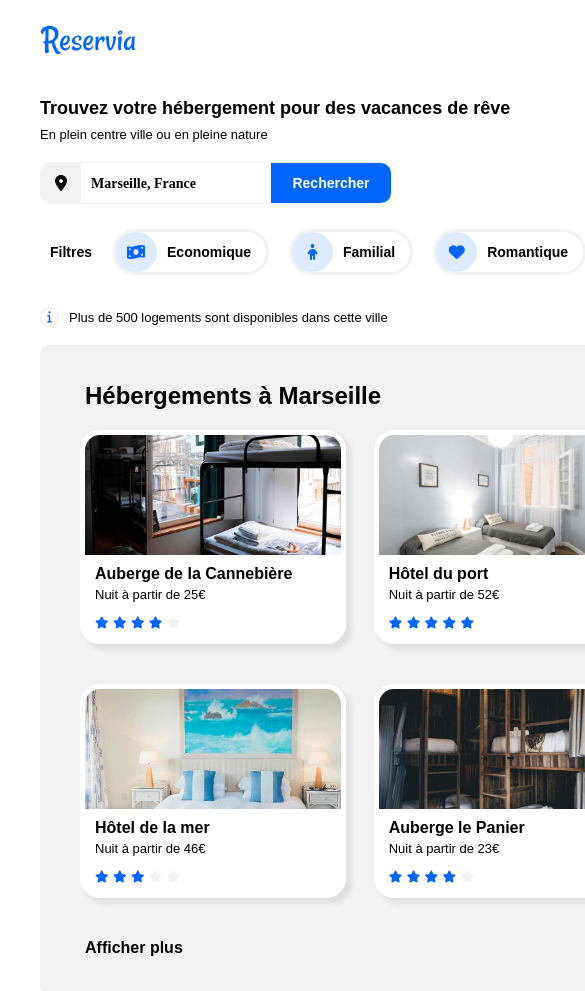
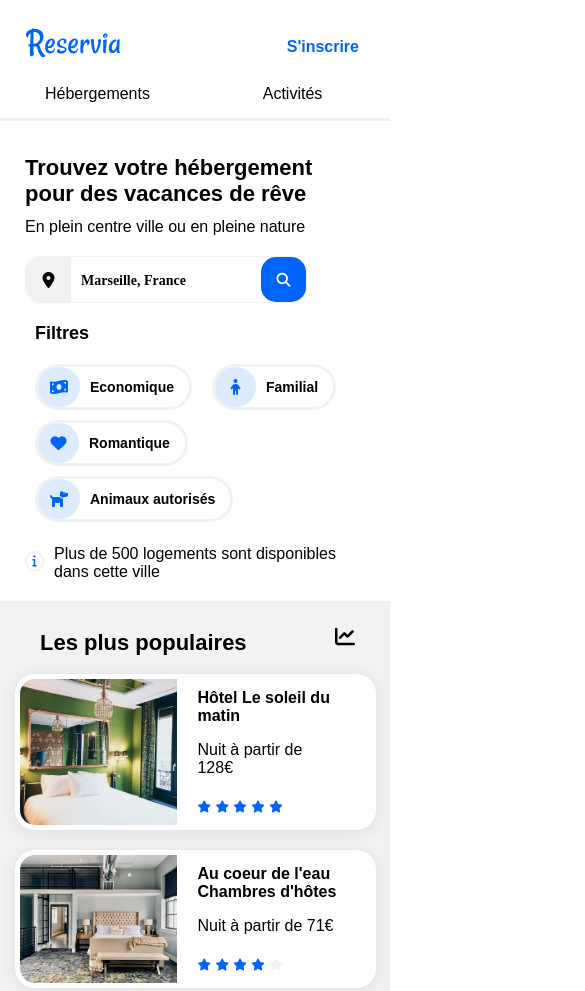
Before and after one commit to elodiepiris/PirisElodie_2_03072021, a plain HTML site: page index.html in a window 390 px wide. Shown: the top 991 px of the page, 585 px wide, since content can reach past the window. Drawn offline with Linux system fonts and the light colour scheme; a web font is replaced by a local one.

Commit message:
Finalisation desktop mobile

```diff
--- a/index.html
+++ b/index.html
@@ -3,43 +3,39 @@
 
 <head>
     <meta charset="utf-8" />
-    <meta name="viewport" content="width=device-width, initial-scale=1" />
-    <meta http-equiv="X-UA-Compatible" content="IE=edge" />
+    <meta name="viewport" content="width=device-width, initial-scale=1.0">
     <link rel="stylesheet" href="style.css" />
     <script src="https://kit.fontawesome.com/2f79477bfb.js" crossorigin="anonymous"></script>
     <title>Reservia</title>
 </head>
 
 <body>
-    <div class=container>
+    <header>
+        <!-- logo reservia and navbar -->
+        <div id="logo">
+          <a href="#"><img src="images/logo/Reservia.svg" alt="Reservia"/></a>
+        </div>
         <nav>
-            <!--Menu de navigation-->
-            <div id="logo_reservia">
-                <div><img src="images/logo/Reservia.svg" alt="Logo Reservia" /> </div>
-                <div class="sizenav">
-                    <div class="bouton_nav" id="hebergements">
-                        <a class="lien_nav" href="#Hebergements">Hébergements</a>
-                    </div>
-                    <div class="bouton_nav" id="activites">
-                        <a class="lien_nav" href="#activite">Activités</a>
-                    </div>
-                    <div class="bouton_nav" id="inscription">
-                        <a class="lien_nav" href="#">S'inscrire</a>
-                    </div>
-                </div>
-            </div>
+          <ul>
+            <li><a href="#marseille">Hébergements</a></li>
+            <li><a href="#activite">Activités</a></li>
+          </ul>
+          <a href="#" id="signIn">S'inscrire</a>
         </nav>
-        <header>
-            <section>
-                <!--Section de recherche-->
+      </header>
+        <main>
+            <section> <!--Section de recherche-->
                 <h1>Trouvez votre hébergement pour des vacances de rêve</h1>
                 <p>En plein centre ville ou en pleine nature</p>
                 <div class="borduresearch">
                     <div class="iconsearch"><i class="fas fa-map-marker-alt"></i></div>
                     <div><input class="search" type="search" placeholder="Marseille, France" /></div>
-                    <div class="buttonsearch">Rechercher</div>
+                    <div class="buttonsearch">
+                        <span class="mobilenone">Rechercher</span>
+                        <span class="desktopnone"><i class="fas fa-search"></i></span>
                     </div>
-                <div id=box_filtres>
+                </div>
+                <div class="box_filtres">
                     <h3 id="titre_filtres">Filtres</h3>
                     <ul id="filtres">
                         <li class="logos">
@@ -60,13 +56,12 @@
                         </li>
                     </ul>
                 </div>
-
                 <div class="info">
                     <div><i class="fas fa-info infoicon"></i> </div>
                     <p class="infotext">Plus de 500 logements sont disponibles dans cette ville</p>
                 </div>
             </section>
-        </header>
+        </main>
         <section id="Hebergements" class="blocs">
             <!--Section des hébergements-->
             <div class="blocmarseille">
@@ -161,14 +156,15 @@
                         </div>
                     </div>
                 </div>
-                <h4>Afficher plus</h4>
+                <a class="afficherplus" href="#">Afficher plus</a>
             </div>
-            <div class="blocpopulaires">
+            <div class="populaires">
                 <!--Les plus populaires-->
                 <div class=icontext>
                     <h2>Les plus populaires</h2>
                     <i class="fas fa-chart-line fa-lg iconpop"></i>
                 </div>
+                <div class="blocpopulaires">
                     <div class="bloc3">
                         <div class="cubepopulaires">
                             <div class="popimage1"></div>
@@ -224,6 +220,7 @@
                         </div>
                     </div>
                 </div>
+            </div>
         </section><!--Activités-->
         <section id="activite" class="activites">
             <h2>Activités à Marseille</h2>
@@ -268,9 +265,9 @@
                     </div>
                 </div>
             </div>
+            </div>
         </section>
-    </div>
-    <footer><!--FOOTER-->
+    <footer> <!--FOOTER-->
         <div class="footer">
             <div class="blocfooter">
                 <h3>A propos</h3>
@@ -291,7 +288,6 @@
                 <div><a href="#" class="decorationNone">Nous contacter</a></div>
             </div>
         </div>
-    </div>
     </footer>
 </body>
 </html>
--- a/style.css
+++ b/style.css
@@ -1,17 +1,18 @@
 /* POLICE */
 @font-face {
   font-family: "raleway";
-  src: url(fonts/Raleway-VariableFont_wght.ttf) "" format("truetype");
+  src: url("fonts/Raleway-VariableFont_wght.ttf")  format("truetype");
 }
-
 /* GENERAL */
 body {
-  font-family: "Raleway", Arial, serif;
-  margin: 0;
+  font-family: "Raleway", Arial, sans-serif;
+  margin:0;
 }
-.container {
-  margin: 0 40px 0 40px;
-  min-width: 1400px;
+header, section {
+  font-family: "Raleway", Arial, sans-serif;
+  width: auto;
+  margin-left: 25px;
+  margin-right: 25px;
 }
 h1 {
   font-weight: bold;
@@ -21,6 +22,12 @@ h1 {
 h3 {
   font-weight: bold;
   font-size: 16px;
+}
+ul{
+  list-style: none;
+}
+li{
+  text-decoration: none;
 }
 h3:hover {
   color:#0065fc;
@@ -34,37 +41,40 @@ p {
   margin-bottom: 20px;
 }
 /* NAV */
-.sizenav {
-  width: 35%;
+header {
+  display: flex;
+  justify-content: space-between;
+  flex-wrap: wrap;
+}
+#logo {
+  padding-top: 20px;
+}
+nav {
   display: flex;
   align-items: center;
-  justify-content: space-between;
 }
-#logo_reservia {
+nav ul {
   display: flex;
-  align-items: center;
-  justify-content: space-between;
 }
-.lien_nav {
+nav li a {
+  padding: 30px;
   text-decoration: none;
-  color: inherit;
-  display: flex;
-  align-items: center;
-  justify-content: space-around;
+  color:initial;
 }
-.bouton_nav {
-  width: 150px;
-  height: 80px;
-  display: flex;
-  justify-content: center;
-  align-items: center;
+#signIn {
+  color: #0065fc;
+  font-weight: bolder;
+  text-decoration: none;
   border-top: 3px solid transparent;
+  padding: 30px;
+
 }
-#inscription {
+#signIn:hover {
   color: #0065fc;
-  font-weight: bold;
+  border-top: 3px solid #0065fc;
+  cursor: pointer;
 }
-.bouton_nav:hover {
+nav a:hover {
   color: #0065fc;
   border-top: 3px solid #0065fc;
   cursor: pointer;
@@ -112,15 +122,18 @@ p {
   background-color: #0065fc;
   font-weight: bold;
   cursor: pointer;
+
 }
 .buttonsearch:hover {
   background-color: #deebff;
   color: #0065fc;
   cursor: pointer;
 }
-
+.desktopnone {
+  display:none;
+}
 /* FILTRES */
-#box_filtres {
+.box_filtres {
   display: flex;
   align-items: center;
 }
@@ -130,6 +143,7 @@ p {
 }
 #filtres {
   display: flex;
+  flex-wrap: wrap;
   font-weight: bold;
   padding: 0;
   margin: 15px 0;
@@ -140,6 +154,9 @@ p {
   display: flex;
   align-items: center;
   margin: 10px 10px 0 10px;
+  display: flex;
+  align-items: center;
+  text-align: center;
 }
 .logos:hover {
   cursor: pointer;
@@ -152,9 +169,6 @@ p {
   min-width: 17px;
   border-radius: 50px;
   padding: 12px;
-  display: flex;
-  align-items: center;
-  text-align: center;
 }
 li:hover .logofiltre {
   cursor: pointer;
@@ -179,7 +193,6 @@ li:hover .logofiltre {
   margin-right: 10px;
   border-radius: 100%;
   padding-top: 2px;
-  display: flex;
   text-align: center;
 }
 .infotext {
@@ -263,7 +276,13 @@ li:hover .logofiltre {
   justify-content: space-between;
   justify-items: center;
   margin: 20px 20px 20px 20px;
-
+}
+.afficherplus {
+    text-decoration: none;
+    color:black;
+    line-height: 40px;
+    font-weight: bold;
+    padding-left: 25px;
 }
 .cubehebergement {
   width: 30%;
@@ -301,7 +320,7 @@ transform: scale(1.05);
   padding-top: 25px;
   padding-right: 25px;
 }
-.blocpopulaires {
+.populaires {
   flex: 1;
   height: 650px;
   border-radius: 10px;
@@ -382,7 +401,7 @@ transform: scale(1.05);
 }
 .smallblocactivites {
   width: 23%;
-  height: (6)00px;
+  height: 500px;
 }
 .imgactivites1 {
   width: 100%;
@@ -436,6 +455,7 @@ transform: scale(1.05);
 }
 .cubeactivites {
   width: 23%;
+  height:100%;
   border-radius: 15px;
   box-shadow: 5px 5px 5px 1px #f2f2f2;
 }
@@ -473,10 +493,197 @@ transform: scale(1.05);
   background-color: #F2F2F2;
   display: flex;
   justify-content: space-between;
-  padding: 20px 200px 20px 50px;
+  padding: 30px 100px 30px 50px;
 }
 .decorationNone {
   text-decoration: none;
   color:black;
   line-height: 40px;
 }
+
+/*             RESPONSIVE -------- MEDIA QUERIES --------             */
+@media only screen and (max-width : 1300px) {
+  /*             HEBERGEMENTS             */
+  .blocs {
+  flex-direction: column-reverse;
+  margin: 0;
+  }
+  .blocmarseille {
+  background-color: white;
+  width: 95%;
+  margin: 0;
+  padding: 0;
+  }
+  .bloc1, .bloc2 {
+  padding:0;
+  margin: 0;
+  }
+  .cubehebergement {
+  width: 85%;
+  margin-bottom: 20px;
+  margin:0 5px 10px 5px;
+  box-shadow: 0 2px 15px 1px #dfe0e0;
+  }
+  /*             POPULAIRES             */
+  .populaires{
+	border-radius:0;
+  width: 100%;
+  margin:0 5px 10px 5px;
+  padding: 0 0 15px 0;
+  }
+  .blocpopulaires{
+  display:flex;
+  justify-content: center;
+  }
+  .bloc3, .bloc4, .bloc5 {
+  padding:0;
+  width:32%;
+  }
+  .cubepopulaires {
+  box-shadow: 0 2px 15px 1px #dfe0e0;
+  }
+  .cubesize h3 {
+  margin:0;
+  }
+  .cubesize {
+  padding-bottom:10px;
+  padding-top:10px;
+  justify-self: center;
+  }
+  .popimage1, .popimage2, .popimage3 {
+	height: 100%;
+	width: 45%;
+  }
+}
+/*             RESPONSIVE TABLETTE PAYSAGE             */
+@media only screen and (max-width: 780px) {
+  /*             POPULAIRES             */
+  .blocpopulaires {
+  flex-direction: column;
+  }
+  .bloc3, .bloc4, .bloc5 {
+  padding:0;
+  width:100%;
+  }
+  /*             HEBERGEMENTS             */
+  .bloc1, .bloc2 {
+  flex-direction: column;
+  align-items: center;
+  padding:0;
+  margin: 0;
+  }
+  .cubehebergement {
+  width: 90%;
+  margin-bottom: 20px;
+  }
+  /*             FOOTER             */
+  .footer{
+  display: block;
+  }
+}
+/*             RESPONSIVE TABLETTE PORTRAIT ET MOBILE             */
+@media only screen and (max-width: 630px) {
+  header {
+  margin:0;
+  }
+  h1 {
+  font-size: 22px;
+  }
+  h2 {
+  font-size: 22px;
+  }
+  p {
+  font-size: 16px;
+  }
+  /*             NAV          */
+  #logo {
+  padding-left:25px;
+  }
+  nav {
+  width: 100%;
+  }
+  nav ul {
+  width: 100%;
+  padding: 0;
+  }
+  #signIn {
+  position: absolute;
+  top: 5px;
+  right: 1px;
+  }
+  nav a:hover {
+  border-top: none;
+  }
+  nav li {
+  width: 100%;
+  text-align: center;
+  border-bottom: 3px solid #f2f2f2;
+  padding-bottom: 15px;
+  }
+  nav li:hover {
+  border-bottom: 3px solid #0065fc;
+  }
+  /*             FILTRES             */
+  .box_filtres {
+  flex-direction: column;
+  align-items: flex-start;
+  }
+  #filtres {
+  margin: 0;
+  }
+  #titre_filtres {
+  font-size: 18px;
+  }
+  /*             ACTIVITES             */
+  .activites {
+  height: 1580px;
+  padding-left:20px;
+  padding-right:20px;
+  margin: 0;
+  }
+  .blocactivites {
+  flex-flow: column;
+  width: 100%;
+  }
+  .smallblocactivites {
+  width: 100%;
+  }
+  .cubeactivites {
+  width: 100%;
+  margin-bottom: 8%;
+  }
+  .smallcubeactivites {
+  width: 100%;
+  margin-bottom: 8%;
+  }
+  .imgactivites1, .imgactivites2, .imgactivites3, .imgactivites4, .imgactivites5, .imgactivites6 {
+  height: 150px;
+  margin:0;
+  }
+}
+/*             MOBILE             */
+@media only screen and (max-width: 410px) {
+  /*             RECHERCHE             */
+  .buttonsearch {
+  height: 45px;
+  width: 45px;
+  border-radius: 15px;
+  flex-wrap: wrap;
+  }
+  .mobilenone {
+  display:none;
+  }
+  .desktopnone {
+  display:flex;
+  }
+  .borduresearch {
+  width: fit-content;
+  height: fit-content;
+  border-radius: 15px;
+  }
+  .iconsearch {
+  height: 45px;
+  width: 45px;
+  border-radius: 15px 0 0 15px;
+  }
+}
```
Lines whose indentation alone changed are shown as unchanged.
